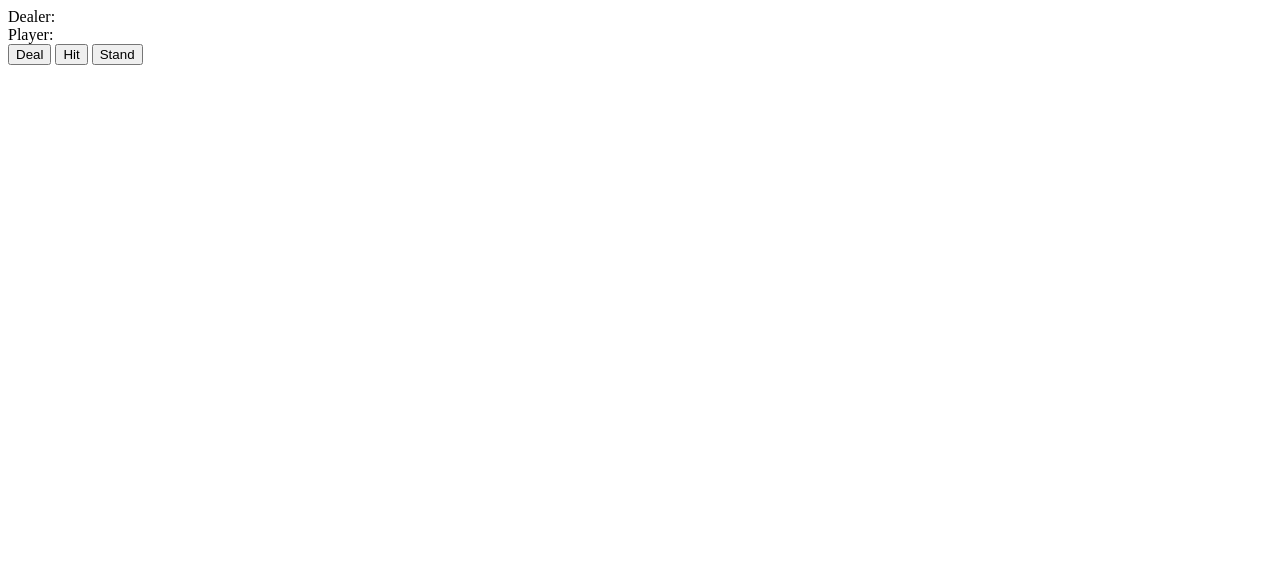
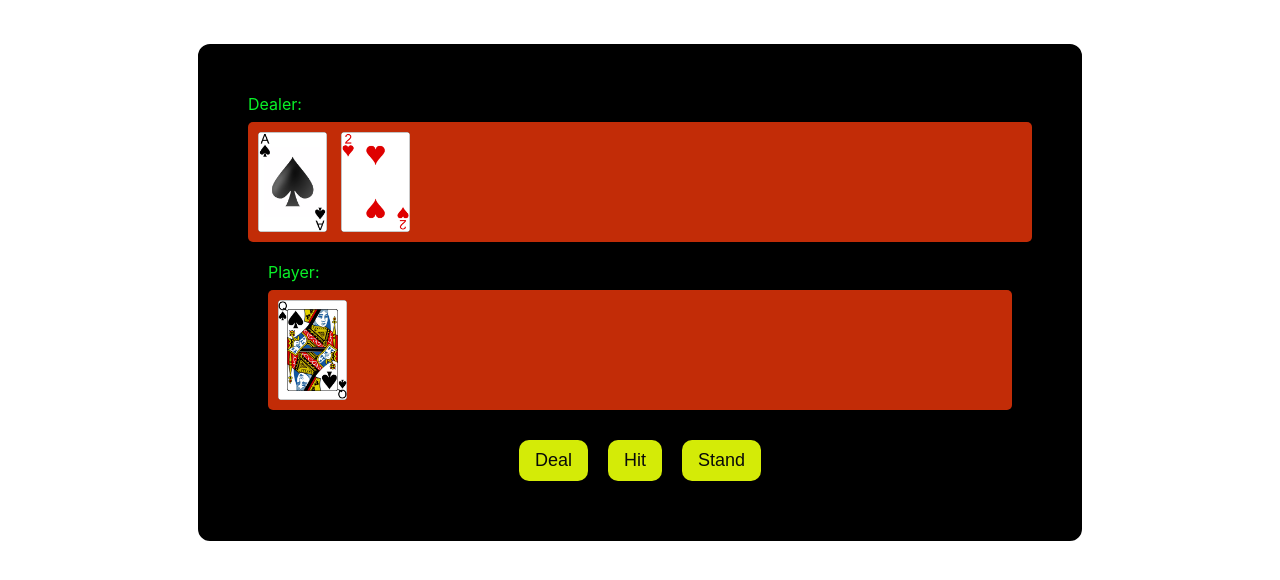
Before and after one commit to tjswinson/Black-Jack-exercise, a plain HTML site: page index.html in a window 1280 px wide. Drawn offline with Linux system fonts and the light colour scheme; files whose address does not match are found by name.

Commit message:
commit on main

```diff
--- a/index.html
+++ b/index.html
@@ -1,6 +1,7 @@
 <!DOCTYPE html>
 <html lang="en">
 <head>
+  <link rel="stylesheet" href="styles.css"
   <meta charset="UTF-8">
   <meta name="viewport" content="width=device-width, initial-scale=1.0">
   <title>Blackjack</title>
@@ -11,10 +12,13 @@
   <div class="table">
     <div class="player">
       <label class="player-name">Dealer:
-        <span id="dealer-points" class="points"></span>
+          <span id="dealer-points" class="points"></span>
       </label>
       <div id="dealer-hand" class="hand">
         <!-- Dealer Hand -->
+<img src="C:\Users\jojob\DigitalCraft\Black-Jack-exercise\images\ace_of_spades.png">
+<img src="C:\Users\jojob\DigitalCraft\Black-Jack-exercise\images\2_of_hearts.png"
+
       </div>
     </div>
     <div class="player">
@@ -23,6 +27,7 @@
       </label>
       <div id="player-hand" class="hand">
         <!-- Player Hand -->
+        <img src="C:\Users\jojob\DigitalCraft\Black-Jack-exercise\images\queen_of_spades.png">
       </div>
     </div>
     <div class="buttons">
--- a/styles.css
+++ b/styles.css
@@ -13,7 +13,7 @@ body {
     margin: 0 auto 10px;
     height: 1em;
     font-size: 18px;
-    color: rgb(47, 4, 87);
+    color: rgb(125, 218, 89);
   }
 
   .message-box.error {
@@ -25,9 +25,9 @@ body {
     max-width: calc(100% - 20px);
     border: 8px solid white;
     border-radius: 20px;
-    background: solid black;
+    background: black;
     margin: 0 auto;
-    color: white;
+    color: rgb(9, 241, 40);
     padding: 30px;
   }
 
@@ -47,7 +47,7 @@ body {
 
   .hand {
     height: 120px;
-    background: rgba(219, 4, 4, 0.5);
+    background: rgba(218, 50, 8, 0.89);
     border-radius: 5px;
   }
 
@@ -68,8 +68,8 @@ body {
     border: 0;
     padding: 10px 16px;
     border-radius: 10px;
-    color: rgb(189, 229, 255);
-    background: rgb(7, 235, 216);
+    color: rgb(9, 10, 10);
+    background: rgb(212, 235, 7);
   }
 
   button:hover {
```
